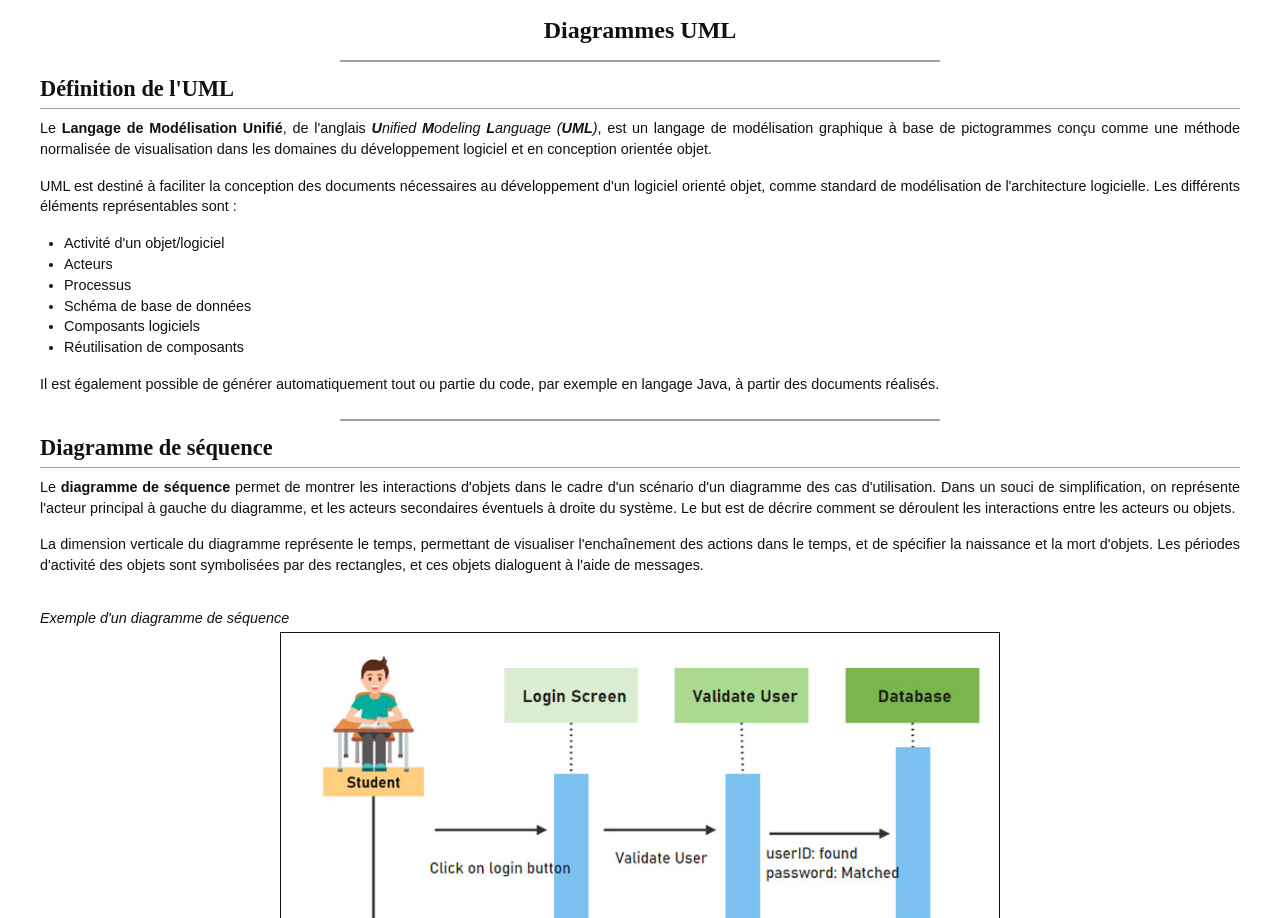
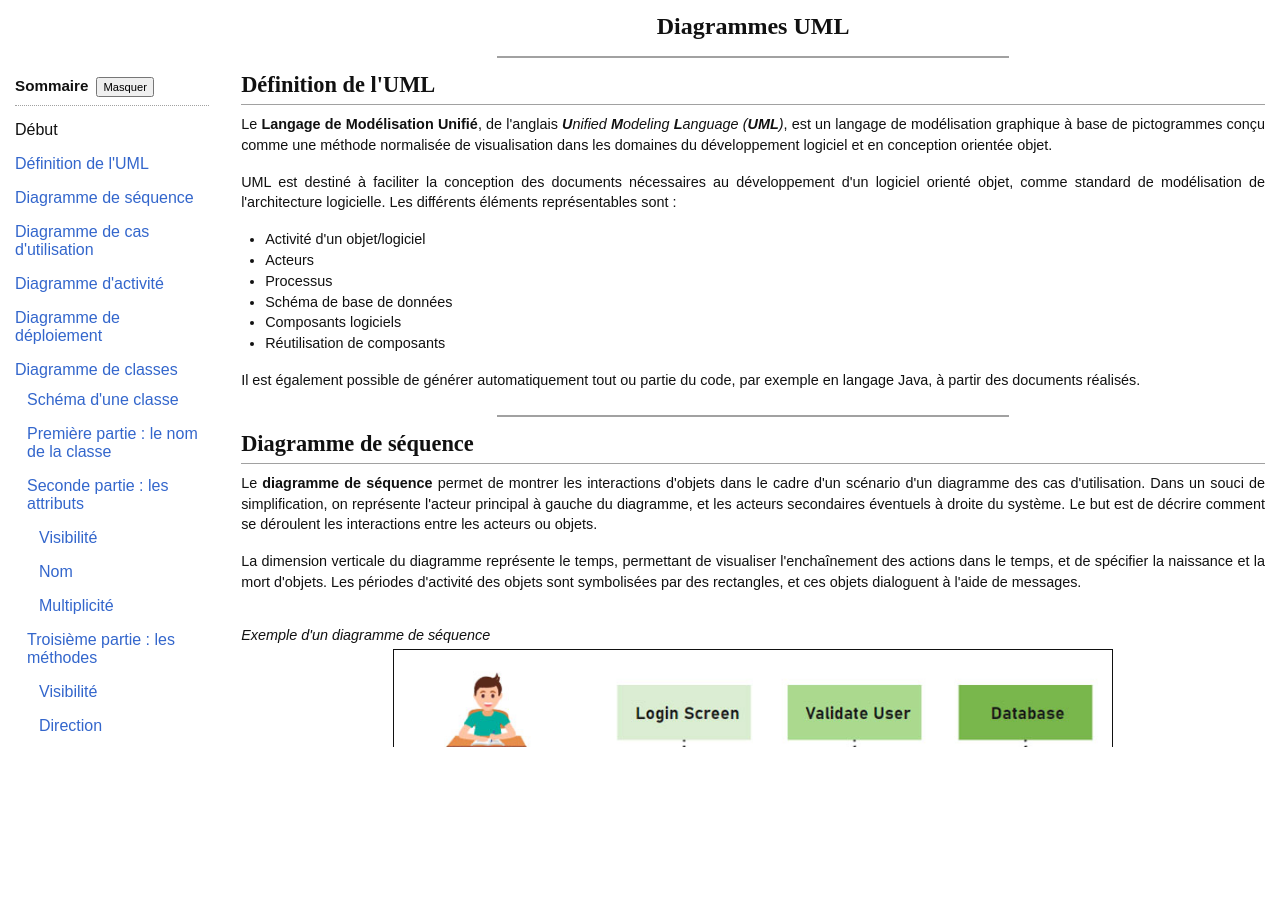
Before and after one commit to 2024-cda-boulogne/wiki-perso-vga, a plain HTML site: page uml-diagrams.html in a window 1280 px wide. Shown: the part 53-971 px from the top of the page. After the commit the page ends 800 px from the top, so only its background shows below. Drawn offline with Linux system fonts and the light colour scheme; a web font is replaced by a local one.

Commit message:
add summary to uml

```diff
--- a/assets/styles/style.css
+++ b/assets/styles/style.css
@@ -286,7 +286,6 @@ body {
     background: var(--clr-mode-btn-tertiary);
 }
 
-
 /* general */
 h1,
 h2,
@@ -340,9 +339,11 @@ section {
     flex-direction: column;
     align-items: center;
     position: relative;
+}
+section:not(.page-content):not(.page-index-panel) {
     margin-top: .5rem;
 }
-section::before {
+section:not(.page-index-panel):not(.page-content)::before {
     content: '';
     position: absolute;
     top: 0;
@@ -368,11 +369,14 @@ h2,
 h3 {
     position: relative;
 }
-.p-title {
+.p-title,
+.p-index-title {
     position: relative;
     font-size: .95rem;
 }
 .p-title::before,
+.p-index-title::before,
+h2::before,
 h3::before {
     content: '';
     position: absolute;
@@ -381,12 +385,11 @@ h3::before {
     height: 0;
     border-bottom: 1px dotted var(--clr-hr);
 }
+.p-index-title::before {
+    bottom: -9px;
+}
 h2::before {
-    content: '';
-    position: absolute;
     bottom: -7px;
-    width: 100%;
-    height: 0;
     border-bottom: 1px solid var(--clr-hr);
 }
 ul li ul li {
@@ -433,6 +436,9 @@ ul li ul li {
 .m-3 {
     margin: .5rem;
 }
+.ms-3 {
+    margin-left: .5rem;
+}
 .ms-5 {
     margin-left: 1rem;
 }
@@ -456,6 +462,12 @@ ul li ul li {
 }
 .mb-5 {
     margin-bottom: 1rem;
+}
+.ps-3 {
+    padding-left: .5rem;
+}
+.ps-4 {
+    padding-left: .75rem;
 }
 .ps-5 {
     padding-left: 1rem;
@@ -561,14 +573,50 @@ ul li ul li {
     }
 }
 
+/* page-content-panel */
+.page-index-panel {
+    position: sticky;
+    top: var(--navbar-height);
+    left: 0;
+    width: 250px;
+    height: calc(100vh - var(--navbar-height));
+    margin-top: 79px;
+    padding-bottom: 4rem;
+    padding-right: 1rem;
+    background: var(--clr-secondary);
+    overflow: scroll;
+}
+.p-index-title button {
+    padding: 2px 5px;
+    font-size: .7rem;
+}
+.page-index-start {
+    color: var(--clr-primary);
+}
+.page-index-panel a {
+    width: 100%;
+}
+.page-index-panel a:hover {
+    text-decoration: underline;
+}
+.page-content {
+    height: fit-content;
+    padding-left: 1rem;
+    overflow: scroll;
+}
 /* container */
 .container {
+    position: relative;
+    height: calc(100vh - var(--navbar-height));
     display: flex;
-    flex-direction: column;
-    align-items: center;
-    padding: 20px 15px;
+    /* flex-direction: column; */
+    /* align-items: center; */
+    justify-content: center;
+    padding: 0 15px;
     font-size: .75rem;
     margin-top: var(--navbar-height);
+    overflow: scroll;
+    scroll-behavior: smooth;
 }
 .container img:not(.small-img) {
     width: 100%;
@@ -589,9 +637,10 @@ ul li ul li {
         max-width: 720px;
         display: flex;
         justify-content: center;
-        padding: 20px 40px;
+        padding: 0x 40px;
         margin: 0 auto;
         margin-top: var(--navbar-height);
+        font-size: 1rem;
     }
     .container img:not(.small-img) {
         max-width: 720px;
--- a/uml-diagrams.html
+++ b/uml-diagrams.html
@@ -49,7 +49,12 @@
                     <a href="merise-method.html"><p>Merise</p></a>
                 </div>
             </div>
+            <div class="dropdown">
+                <button class="dropdown-btn"><p>Langages</p></button>
+                <div class="dropdown-content">
                     <a href="javascript.html"><p>Javascript</p></a>
+                </div>
+            </div>
             <button class="about-btn"><p>À propos</p></button>
         </div>
         <div id="changeMode">
@@ -59,9 +64,36 @@
         </div>
     </nav>
     <main class="container">
-        <h1 class="mb-3">Diagrammes UML</h1>
+        <section class="page-index-panel">
+            <p class="p-index-title mb-5"><b>Sommaire</b><button class="ms-3">Masquer</button></p>
+            <a class="page-index-start mt-3 mb-5" href="#page-start">Début</a>
+            <a class="mb-5" href="#definition">Définition de l'UML</a>
+            <a class="mb-5" href="#sequence-diagram">Diagramme de séquence</a>
+            <a class="mb-5" href="#use-case-diagram">Diagramme de cas d'utilisation</a>
+            <a class="mb-5" href="#activity-diagram">Diagramme d'activité</a>
+            <a class="mb-5" href="#deployment-diagram">Diagramme de déploiement</a>
+            <a class="mb-4" href="#class-diagram">Diagramme de classes</a>
+            <a class="mb-5 ps-4" href="#class-schema">Schéma d'une classe</a>
+            <a class="mb-5 ps-4" href="#class-name">Première partie : le nom de la classe</a>
+            <a class="mb-5 ps-4" href="#class-attributes">Seconde partie : les attributs</a>
+            <a class="mb-5 ps-6" href="#attribute-visibility">Visibilité</a>
+            <a class="mb-5 ps-6" href="#attribute-name">Nom</a>
+            <a class="mb-5 ps-6" href="#attribute-multiplicity">Multiplicité</a>
+            <a class="mb-5 ps-4" href="#class-methods">Troisième partie : les méthodes</a>
+            <a class="mb-5 ps-6" href="#method-visibility">Visibilité</a>
+            <a class="mb-5 ps-6" href="#method-direciton">Direction</a>
+            <a class="mb-5 ps-6" href="#method-example">Exemples de méthode</a>
+            <a class="mb-5" href="#class-relations">Relations entre les classes</a>
+            <a class="mb-5 ps-4" href="#class-legacy">Héritage</a>
+            <a class="mb-5 ps-4" href="#class-association">Association</a>
+            <a class="mb-5 ps-4" href="#class-aggregation">Agrégation</a>
+            <a class="mb-5 ps-4" href="#class-composition">Composition</a>
+            <a class="mb-5 ps-4" href="#class-dependency">Dépendance</a>
+        </section>
+        <section class="page-content" id="page-start">
+            <h1 class="mt-5 mb-3">Diagrammes UML</h1>
             <section>
-            <h2 class="w-100 mt-5 mb-5">Définition de l'UML</h2>
+                <h2 class="w-100 mt-5 mb-5" id="definition">Définition de l'UML</h2>
                 <p class="mb-5">
                     Le <b>Langage de Modélisation Unifié</b>, de l'anglais <i><b>U</b>nified <b>M</b>odeling <b>L</b>anguage (<b>UML</b>)</i>,
                     est un langage de modélisation graphique à base de pictogrammes conçu comme une méthode normalisée de visualisation dans les domaines du développement logiciel et en conception orientée objet.
@@ -83,7 +115,7 @@
                 </p>
             </section>
             <section>
-            <h2 class="w-100 mt-5 mb-5">Diagramme de séquence</h2>
+                <h2 class="w-100 mt-5 mb-5" id="sequence-diagram">Diagramme de séquence</h2>
                 <p class="mb-5">
                     Le <b>diagramme de séquence</b> permet de montrer les interactions d'objets dans le cadre d'un scénario d'un diagramme des cas d'utilisation.
                     Dans un souci de simplification, on représente l'acteur principal à gauche du diagramme, et les acteurs secondaires éventuels à droite du système.
@@ -97,7 +129,7 @@
                 <img class="mb-5" src="/assets/styles/images/example_uml_sequence.jpg" alt="Exemple d'un diagramme de séquence">
             </section>
             <section>
-            <h2 class="w-100 mt-5 mb-5">Diagramme de cas d'utilisation</h2>
+                <h2 class="w-100 mt-5 mb-5" id="use-case-diagram">Diagramme de cas d'utilisation</h2>
                 <p class="mb-5">
                     Les <b>diagrammes de cas d'utilisation</b> (<b>DCU</b>) sont utilisés pour une représentation du comportement fonctionnel d'un système logiciel.
                     Ils sont utiles pour des présentations auprès de la direction ou des acteurs d'un projet, mais pour le développement, les cas d'utilisation sont plus appropriés.
@@ -108,7 +140,7 @@
                 <img class="mb-5" src="/assets/styles/images/example_uml_utilisation.jpg" alt="Exemple d'un diagramme de cas d'utilisation">
             </section>
             <section>
-            <h2 class="w-100 mt-5 mb-5">Diagramme d'activité</h2>
+                <h2 class="w-100 mt-5 mb-5" id="activity-diagram">Diagramme d'activité</h2>
                 <p class="mb-5">
                     Un <b>diagramme d'activité</b> permet de modéliser un processus interactif, global ou partiel pour un système donné (logiciel, système d'information).
                     Il est recommandable pour exprimer une dimension temporelle sur une partie du modèle, à partir de diagrammes de classes ou de cas d'utilisation, par exemple.
@@ -136,7 +168,7 @@
                 <img class="mb-5" src="/assets/styles/images/example_uml_activite.png" alt="Exemple d'un diagramme d'activité">
             </section>
             <section>
-            <h2 class="w-100 mt-5 mb-5">Diagramme de déploiement</h2>
+                <h2 class="w-100 mt-5 mb-5" id="deployment-diagram">Diagramme de déploiement</h2>
                 <p class="mb-5">
                     Un diagramme de déploiement est une vue statique qui sert à représenter l'utilisation de l'infrastructure physique par le système
                     et la manière dont les composants du système sont répartis ainsi que leurs relations entre eux.
@@ -167,7 +199,7 @@
                 <img class="mb-5" src="/assets/styles/images/example_ulm_deploiement.png" alt="Exemple d'un diagramme de déploiement">
             </section>
             <section>
-            <h2 class="w-100 mt-5 mb-5">Diagramme de classes</h2>
+                <h2 class="w-100 mt-5 mb-5" id="class-diagram">Diagramme de classes</h2>
                 <p class="mb-5">
                     Le <b>diagramme de classes</b> est un schéma utilisé en génie logiciel pour présenter les classes et les interfaces des systèmes ainsi que leurs relations.
                     Ce diagramme fait partie de la partie statique d'UML, ne s'intéressant pas aux aspects temporels et dynamiques.
@@ -187,7 +219,7 @@
                     Elles sont finalement instanciées pour créer des objets (une classe est un moule à objet : elle décrit les caractéristiques des objets,
                     les objets contiennent leurs valeurs propres pour chacune de ces caractéristiques lorsqu'ils sont instanciés).
                 </p>
-            <h3 class="w-100 mt-3 mb-3">Schéma d'une classe</h3>
+                <h3 class="w-100 mt-3 mb-3" id="class-schema">Schéma d'une classe</h3>
                 <p class="mb-5">
                     Une classe est représentée par un rectangle séparé en trois parties :
                 </p>
@@ -199,7 +231,7 @@
                 <p class="mb-5">La seconde et la dernière représentent le <b>comportement</b> de la classe.</p>
                 <p class="w-auto mt-5 mb-2 fs-i">Modèle d'une simple classe.</p>
                 <img class="small-img mb-5" src="/assets/styles/images/ModeleDiagrammeDeClasseFR.svg" alt="Modèle de diagramme de classe">
-            <h3 class="w-100 mt-5 mb-3">Première partie : le nom de la classe</h3>
+                <h3 class="w-100 mt-5 mb-3" id="class-name">Première partie : le nom de la classe</h3>
                 <p class="mb-5">Il est écrit dans le rectangle du haut.</p>
                 <p class="mb-5">Dans une classe classique, le nom est écrit en romain (exemple : « ClasseClassique »).</p>
                 <p class="mb-5">Le nom des classes abstraites est écrit en italique (exemple : <i>ClasseAbstraite</i>).</p>
@@ -208,10 +240,10 @@
                 <p class="mb-5">Les classes template ont, dans leur angle supérieur droit, un rectangle dont la bordure est en pointillé et qui contient les types des paramètres.</p>
                 <p class="w-auto mt-5 mb-4 fs-i">Modèle d'une classe template.</p>
                 <img class="small-img mb-5" src="/assets/styles/images/ModeleClasseTemplate.svg" alt="Modèle de classe template">
-            <h3 class="w-100 mt-5 mb-3">Seconde partie : les attributs</h3>
+                <h3 class="w-100 mt-5 mb-3" id="class-attributes">Seconde partie : les attributs</h3>
                 <p class="mb-5">La syntaxe d'un attribut est la suivante :</p>
                 <p class="mb-5"><i>Visibilité nomAttribut [multiplicité] : typeAttribut = Initialisation</i></p>
-            <h4 class="p-title w-100 mt-3 mb-4">Visibilité</h4>
+                <h4 class="p-title w-100 mt-3 mb-4" id="attribute-visibility">Visibilité</h4>
                 <p class="mb-5">La notion de visibilité indique qui peut avoir accès à l'attribut.</p>
                 <p class="mb-3">Elle ne peut prendre que quatre valeurs :</p>
                 <table class="mb-5" border="1">
@@ -256,34 +288,34 @@
                 <p class="mb-5">
                     Pour qu'un attribut privé ou protégé soit récupérable, on utilise en général un getter (ou accesseur); pour qu'il soit modifiable, on utilise en général un setter (ou mutateur).
                 </p>
-            <h4 class="p-title w-100 mt-3 mb-4">Nom</h4>
+                <h4 class="p-title w-100 mt-3 mb-4" id="attribute-name">Nom</h4>
                 <p class="mb-5">
                     Il ne doit pas comporter d'espaces, de signes de ponctuation ou d'accents.
                     Pour remplacer les espaces, plusieurs conventions existent : on peut intercaler un symbole _ entre les mots ou utiliser la méthode CamelCase qui consiste à mettre la première lettre
                     de chaque mot en capitale (par exemple, nom de l'objet peut devenir : nom_objet ou NomObjet).
                 </p>
-            <h4 class="p-title w-100 mt-3 mb-4">Multiplicité</h4>
+                <h4 class="p-title w-100 mt-3 mb-4" id="attribute-multiplicity">Multiplicité</h4>
                 <p class="mb-5">
                     La multiplicité représente le nombre de fois où la variable peut intervenir. Elle est représentée entre crochets.
                 </p>
                 <p class="mb-5">
                     Par exemple, si une personne possède deux numéros de téléphone, on préfèrera noTelephones[2] à noTelephone1 et noTelephone2.
                 </p>
-            <h3 class="w-100 mt-5 mb-3">Troisième partie : les méthodes</h3>
+                <h3 class="w-100 mt-5 mb-3" id="class-methods">Troisième partie : les méthodes</h3>
                 <p class="mb-5">La syntaxe d'une méthode est la suivante :</p>
                 <p class="mb-5"><i>Visibilité nomFonction(directionParamètreN nomParamètreN : typeParamètreN) : typeRetour</i></p>
-            <h4 class="p-title w-100 mt-3 mb-4">Visibilité</h4>
+                <h4 class="p-title w-100 mt-3 mb-4" id="method-visibility">Visibilité</h4>
                 <p class="mb-5">La notion de visibilité est la même que celle des attributs.</p>
-            <h4 class="p-title w-100 mt-3 mb-4">Direction du paramètre</h4>
+                <h4 class="p-title w-100 mt-3 mb-4" id="method-direction">Direction du paramètre</h4>
                 <p class="mb-5">Indique si le paramètre est rentrant (in), s'il est sortant (out) ou s'il est rentrant et sortant (inout).</p>
-            <h4 class="p-title w-100 mt-3 mb-4">Exemples de méthode</h4>
+                <h4 class="p-title w-100 mt-3 mb-4" id="method-example">Exemples de méthode</h4>
                 <div class="code-example mt-3 mb-3"><p>//méthode publique getAge() retournant un entier</p></div>
                 <p class="mb-5">+ getAge() : int</p>
                 <div class="code-example mt-2 mb-3"><p>//méthode protégée calculerAge() prenant comme paramètre dateNaissance de type Date et ne retournant rien (void)</p></div>
                 <p class="mb-5"># calculerAge(in dateNaissance : Date) : void</p>
-            <h2 class="w-100 mt-2 mb-3">Relations entre les classes</h2>
+                <h2 class="w-100 mt-2 mb-3" id="class-relations">Relations entre les classes</h2>
                 <p class="mb-5">Ces relations ne sont pas propres aux diagrammes de classes, elles peuvent également s'appliquer à l'ensemble des diagrammes statiques.</p>
-            <h4 class="p-title w-100 mt-3 mb-4">Héritage</h4>
+                <h3 class="p-title w-100 mt-3 mb-4" id="class-legacy">Héritage</h3>
                 <p class="mb-5">
                     L'héritage est un principe de division par généralisation et spécialisation, représenté par un trait reliant les deux classes et dont l'extrémité du côté de la classe mère comporte un triangle.
                 </p>
@@ -293,7 +325,7 @@
                 </p>
                 <p class="w-auto mt-5 fs-i">T' hérite de T.</p>
                 <img class="small-img mb-5" src="/assets/styles/images/Vererbung_T.svg.png" alt="Exemple d'héritage de classe">
-            <h4 class="p-title w-100 mt-3 mb-4">Association</h4>
+                <h3 class="p-title w-100 mt-3 mb-4" id="class-association">Association</h3>
                 <p class="mb-5">
                     L'association est une connexion sémantique entre deux classes (relation logique). Une association peut être nommée. L'invocation d'une méthode est une association.
                     Elle peut être binaire, dans ce cas elle est représentée par un simple trait, ou n-aire, les classes sont reliées à un losange par des traits simples.
@@ -321,21 +353,22 @@
                 <p class="fs-i">2 - Mono-directionnelle, Invocation de méthode</p>
                 <p class="fs-i mb-3">3 - interdit une association.</p>
                 <img class="small-img mb-5" src="/assets/styles/images/Association.JPG" alt="Exemple d'héritage de classe">
-            <h4 class="p-title w-100 mt-3 mb-4">Agrégation</h4>
+                <h3 class="p-title w-100 mt-3 mb-4" id="class-aggregation">Agrégation</h3>
                 <p class="mb-5">
                     L'agrégation est une association avec relation de subordination, représentée par un trait reliant les deux classes et dont l'origine se distingue de l'autre extrémité (la classe subordonnée)
                     par un losange vide. Une des classes regroupe d'autres classes. L'objet T utilise une instance de la classe T'.
                 </p>
-            <h4 class="p-title w-100 mt-3 mb-4">Composition</h4>
+                <h4 class="p-title w-100 mt-3 mb-4" id="class-composition">Composition</h4>
                 <p class="mb-5">
                     La composition est une agrégation avec cycle de vie dépendant : la classe composante est détruite lorsque la classe composée (ou classe composite) disparaît.
                     L'origine de cette association est représentée par un losange plein. L'objet T' est composé de T.
                 </p>
-            <h4 class="p-title w-100 mt-3 mb-4">Dépendance</h4>
+                <h4 class="p-title w-100 mt-3 mb-4" id="class-dependency">Dépendance</h4>
                 <p class="mb-5">
                     Implique qu'une ou plusieurs méthodes reçoivent un objet d'un type d'une autre classe. Il n'y a pas de liaison en ce qui concerne la destruction d'objets mais une dépendance est quand même là.
                     Elle est symbolisée par une flèche en pointillés, dont son extrémité possède trois traits qui se coupent en un même point
                 </p>
+            </section>
         </section>
     </main>
     <footer>
```
Also changed, not shown: git-commands.html (+6 -1 lines), index.html (+9 -2 lines), javascript.html (+6 -1 lines), merise-method.html (+6 -1 lines). Lines whose indentation alone changed are shown as unchanged.
